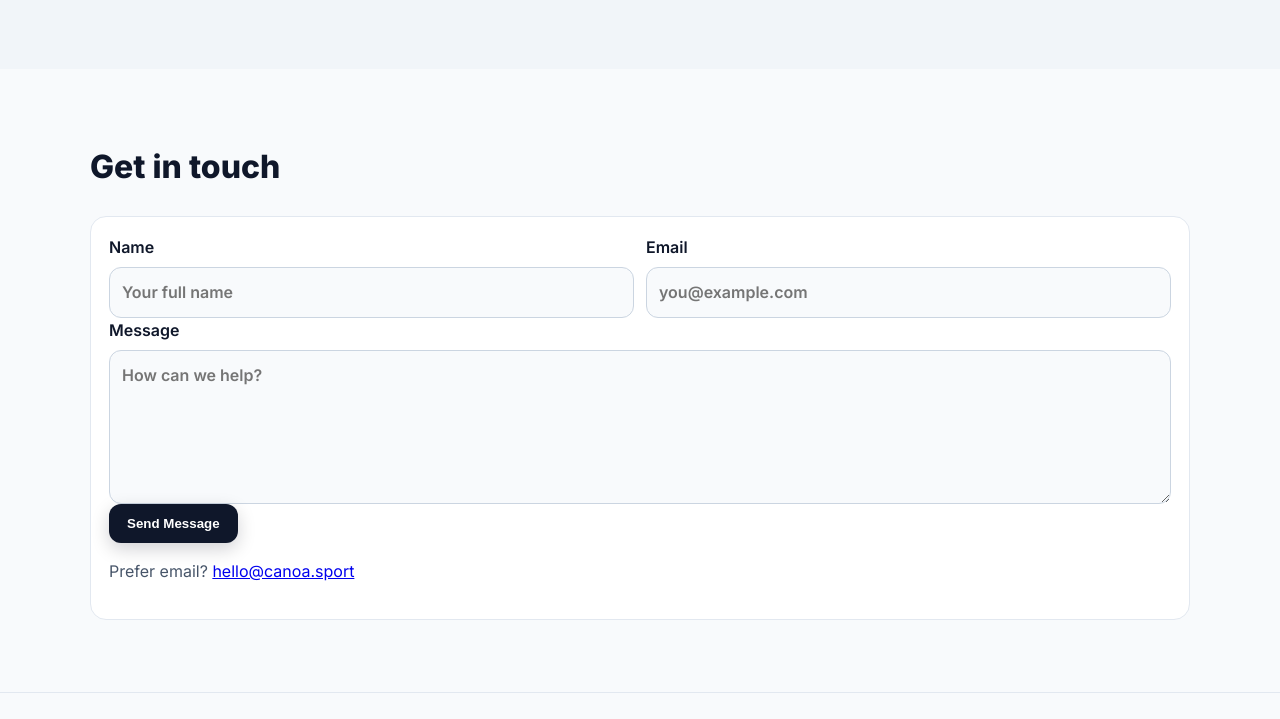
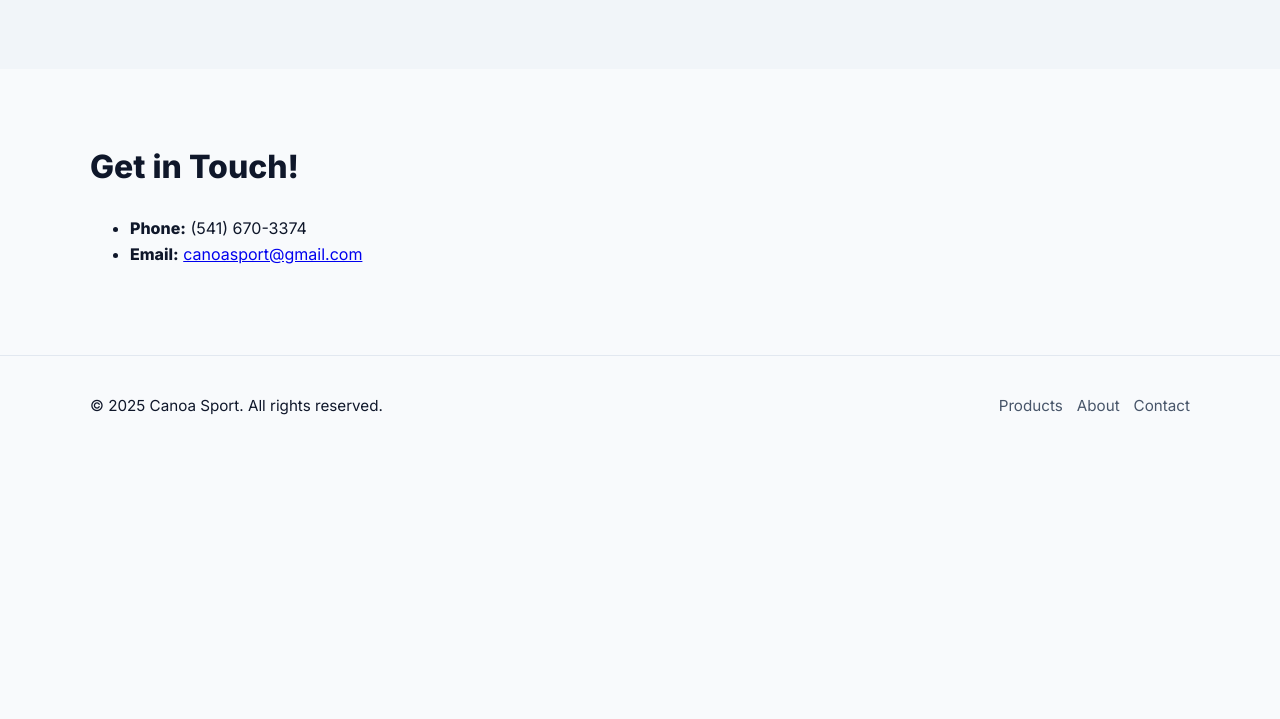
Before and after one commit to austinwarren/canoasport, a plain HTML site: page index.html in a window 1280 px wide. Shown: the part 2078-2797 px from the top of the page. After the commit the page ends 2533 px from the top, so only its background shows below. Drawn offline with Linux system fonts and the light colour scheme.

Commit message:
change contact information

```diff
--- a/index.html
+++ b/index.html
@@ -8,7 +8,7 @@
 
   <!-- Open Graph / SEO -->
   <meta property="og:title" content="Canoa Sport" />
-  <meta property="og:description" content="We deliver Kayaks, Canoes, Jet Skis, Paddleboards" />
+  <meta property="og:description" content="We deliver Kayaks, Canoes, Jet Skis, Paddleboards on the Oregon coast in Florence." />
   <meta property="og:type" content="website" />
 
   <!-- Fonts -->
@@ -83,7 +83,7 @@
           <div class="card__media card__media--3" role="img" aria-label="Paddleboard"></div>
           <div class="card__body">
             <h3>Paddleboard</h3>
-            <p>A paddle board, or stand-up paddleboard (SUP), is a stable, buoyant board designed for paddleboarding, often crafted from lightweight materials such as foam or fiberglass.</p>
+            <p>A paddleboard, or stand-up paddleboard (SUP), is a stable, buoyant board designed for paddleboarding, often crafted from lightweight materials such as foam or fiberglass.</p>
             <div class="card__meta">
               <span class="price"></span>
               <a href="#contact" class="link">Contact for details</a>
@@ -120,7 +120,7 @@
         </ul>
       </div>
       <div class="about__badge">
-        <img src="assets/happyZaden.jpg" alt="zaden on Jet Ski" class="about-image" />
+        <img src="assets/happyZaden.jpg" alt="Zaden on Jet Ski" class="about-image" />
       </div>
     </div>
   </section>
@@ -128,25 +128,11 @@
   <!-- Contact -->
   <section id="contact" class="section">
     <div class="container">
-      <h2 class="section__title">Get in touch</h2>
-      <form class="form" action="https://formspree.io/f/your-endpoint" method="POST">
-        <div class="form__row">
-          <label>
-            Name
-            <input type="text" name="name" placeholder="Your full name" required />
-          </label>
-          <label>
-            Email
-            <input type="email" name="email" placeholder="you@example.com" required />
-          </label>
-        </div>
-        <label>
-          Message
-          <textarea name="message" rows="5" placeholder="How can we help?" required></textarea>
-        </label>
-        <button type="submit" class="btn">Send Message</button>
-        <p class="muted">Prefer email? <a href="mailto:hello@canoa.sport">hello@canoa.sport</a></p>
-      </form>
+      <h2 class="section__title">Get in Touch!</h2>
+      <ul>
+        <li><strong>Phone:</strong> (541) 670-3374</li>
+        <li><strong>Email:</strong> <a href="mailto:canoasport@gmail.com">canoasport@gmail.com</a></li>
+      </ul>
     </div>
   </section>
 
--- a/styles.css
+++ b/styles.css
@@ -99,7 +99,7 @@ body{
   place-items: center;
   text-align: center;
   color: white;
-  background: url("assets/happyZaden.jpg") center/cover no-repeat;
+  background: url("assets/zadenAndSomeone.jpg") center/cover no-repeat;
 }
 .hero__content{
   width: min(900px, 92%);
```
